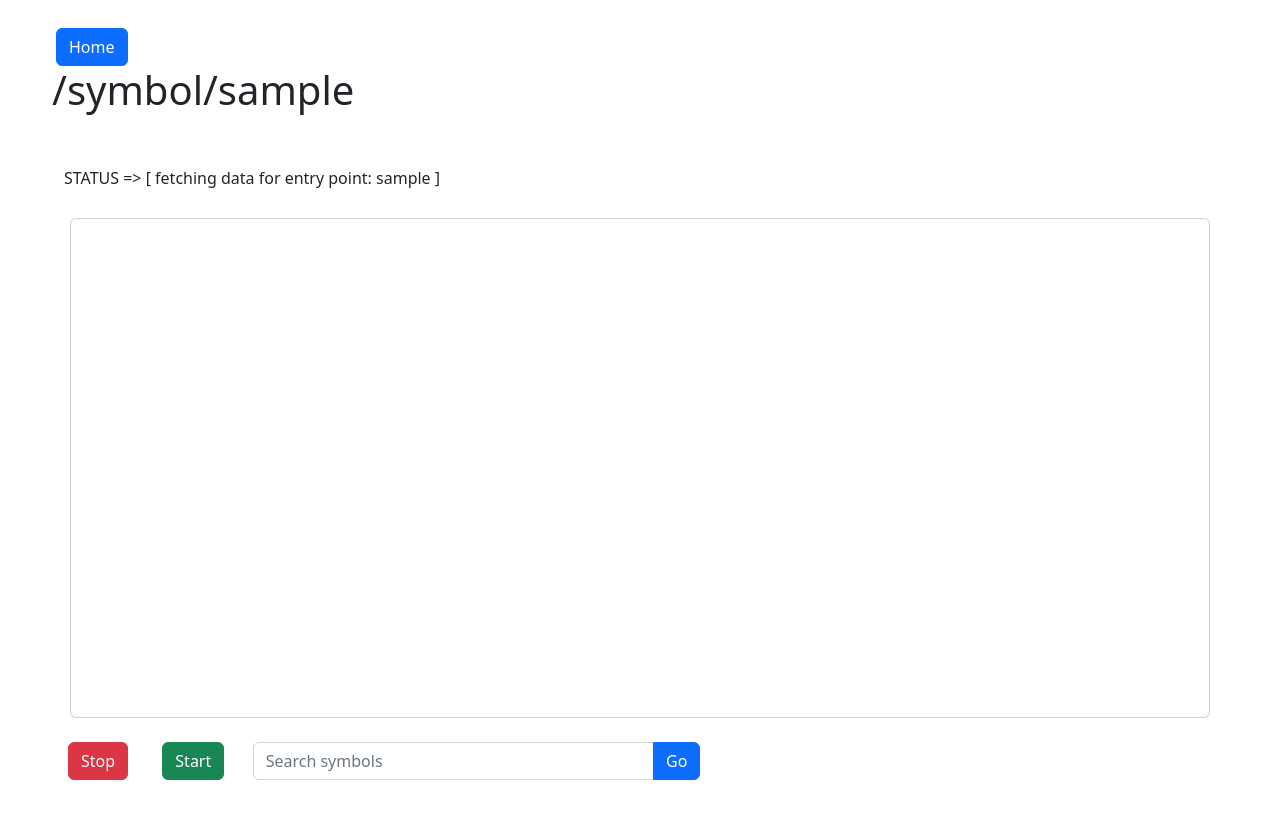
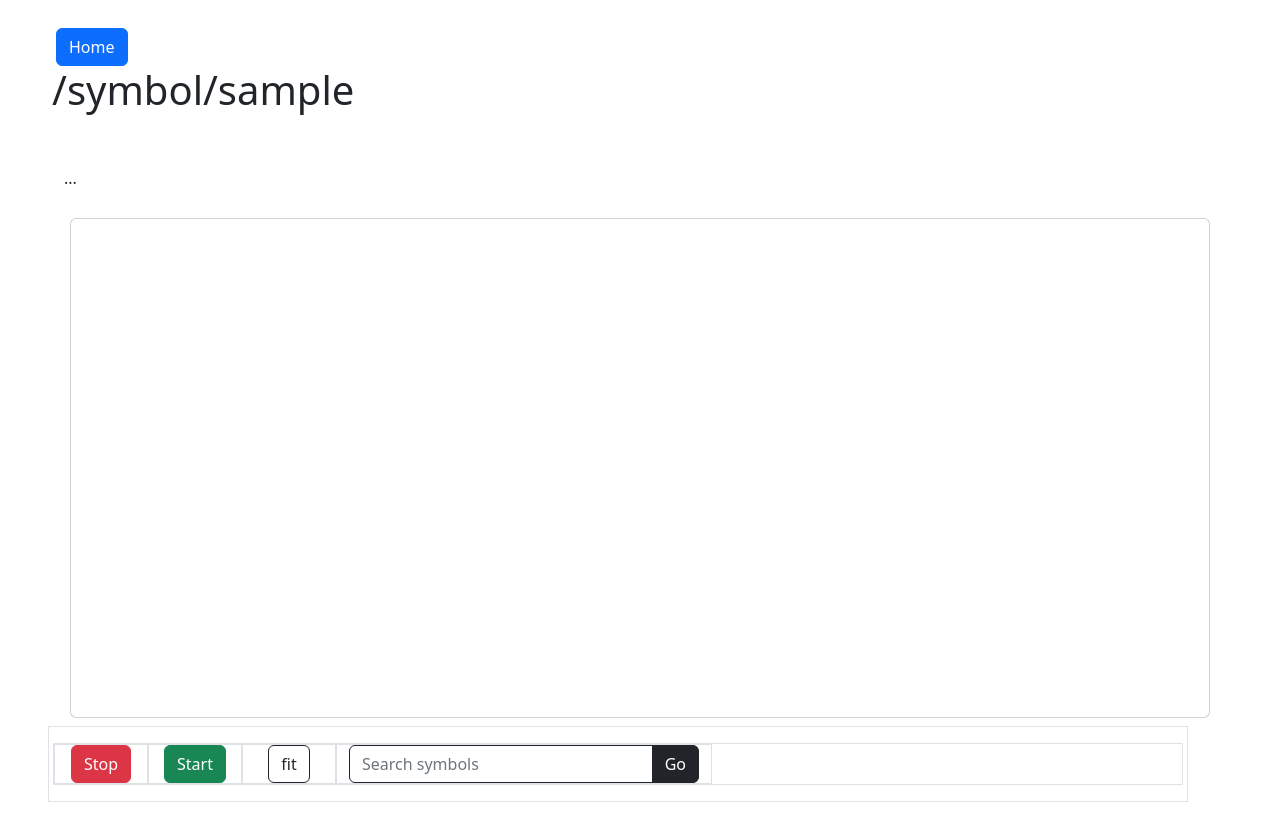
Before and after one commit to gianlucafarinaccio/kernel-visual-analysis, a Flask app: a page that uses templates/symbol.html in a window 1280 px wide. Run offline with Flask 2, Linux system fonts and the light colour scheme; data that the repository does not hold is empty; some libraries are stand-ins or nearby versions.

Commit message:
fit canvas - update ui

```diff
--- a/static/js/src/main.js
+++ b/static/js/src/main.js
@@ -54,11 +54,13 @@ async function init(entryPoint){
 ********************************/
  window.onload = () => {
 	let entryPoint = document.getElementById('symname').textContent;
-		ui.init();
-		ui.setDefaultNetwork(network);
-		ui.setDefaultRepository(repository);
-		init(entryPoint);
+	REPOSITORY = repository;
+	ui.init();
+	ui.setDefaultNetwork(network);
+	ui.setDefaultRepository(repository);
+	//init(entryPoint);
  };
 
 document.getElementById("stop").onclick = function() { network.stopSimulation() };
 document.getElementById("start").onclick = function() { network.startSimulation() };
+document.getElementById("fit").onclick = function() { network.fit() };
--- a/templates/symbol.html
+++ b/templates/symbol.html
@@ -34,18 +34,21 @@
                 <div class="container card">    </div>
         </div>
     </div>
-    <div class="container mx-5 my-2 p-3">
-        <div class="row">
-            <div class="col-1">
-                <button id="stop" type="button" class="btn btn-danger mx-1" >Stop</button>
+    <div class="container mx-5 my-2 p-3 border">
+        <div class="row border">
+            <div class="col-1 border d-flex align-items-center justify-content-center">
+                <button id="stop" type="button" class="btn btn-danger" >Stop</button>
             </div>
-            <div class="col-1">
-                <button id="start" type="button" class="btn btn-success mx-1" >Start</button>
+            <div class="col-1 border d-flex align-items-center justify-content-center">
+                <button id="start" type="button" class="btn btn-success" >Start</button>
             </div>
-            <div class="col-5">
-                <div class="input-group mb-3">
-                  <input id="search-field" type="text" class="form-control" placeholder="Search symbols" aria-label="Recipient's username"aria-describedby="button-addon2">
-                  <button id="search" class="btn btn-primary" type="button">Go</button>
+            <div class="col-1 border d-flex align-items-center justify-content-center">
+                <button id="fit" type="button" class="btn btn-outline-dark" >fit</button>
+            </div>
+            <div class="col-4 border d-flex">
+                <div class="input-group  align-items-center justify-content-center">
+                  <input id="search-field" type="text" class="form-control border border-dark" placeholder="Search symbols" aria-label="Recipient's username"aria-describedby="button-addon2">
+                  <button id="search" class="btn btn-dark" type="button">Go</button>
                 </div>
             </div>
         </div>
```
